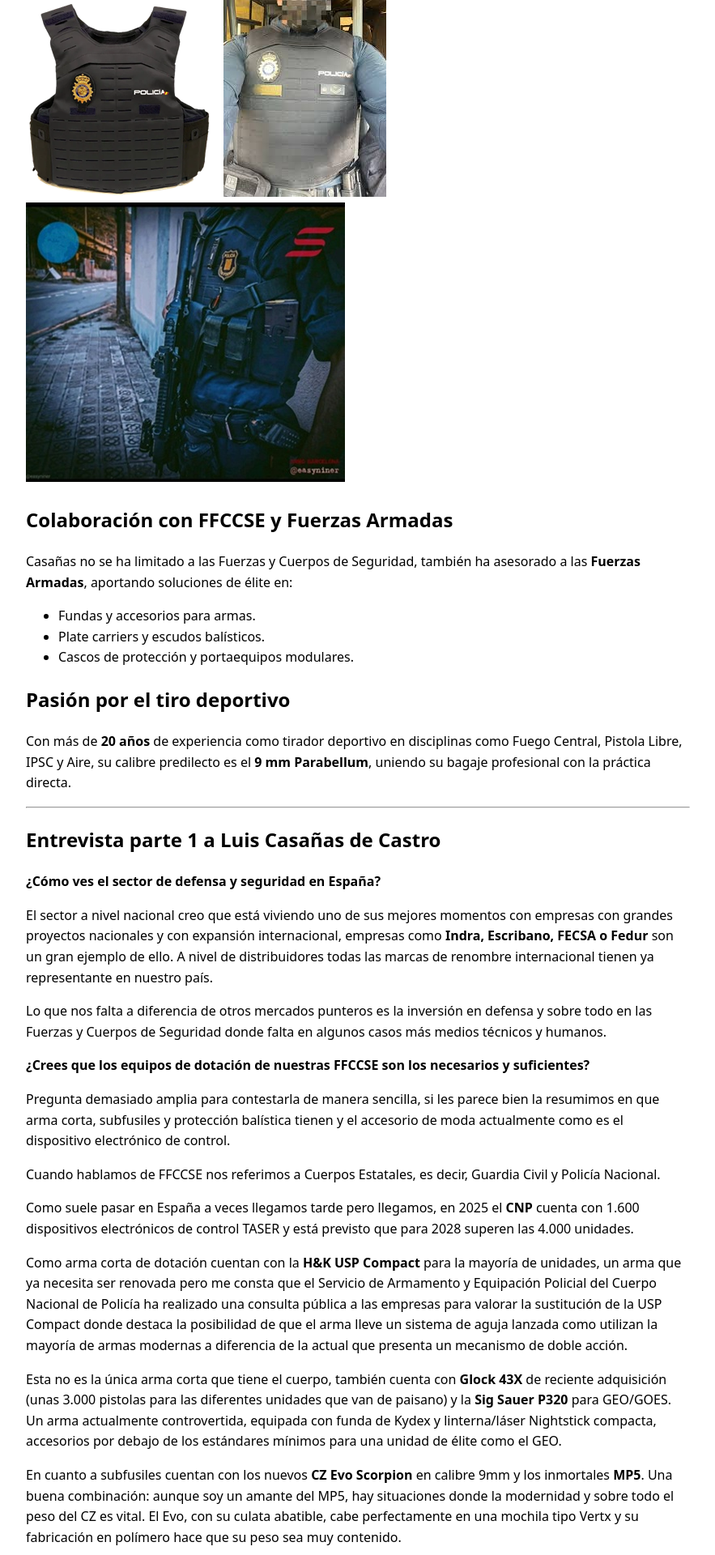
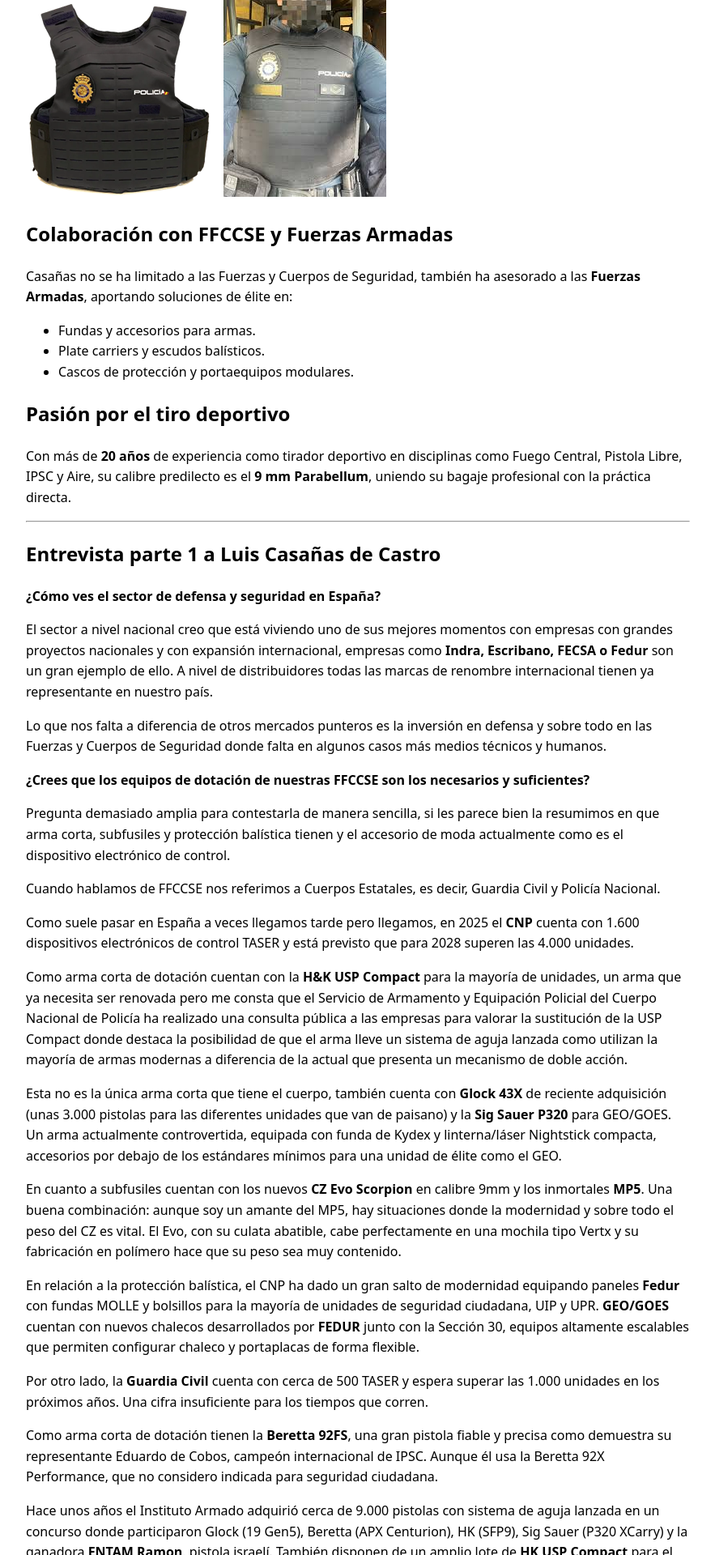
Before and after one commit to imperialdefensegroup/articulos, a Jekyll site: the page built from _posts/2025-09-04-luis-casanas-de-castro-consultor-tactico.md, in a window 1280 px wide. Shown: the part 816-2736 px from the top of the page at 81% size, without its empty margins (198-1081 px from the left). Built offline with Jekyll 4.4.1, drawn with Linux system fonts in a browser that asks for light colours.

Commit message:
Update 2025-09-04-luis-casanas-de-castro-consultor-tactico.md

```diff
--- a/_posts/2025-09-04-luis-casanas-de-castro-consultor-tactico.md
+++ b/_posts/2025-09-04-luis-casanas-de-castro-consultor-tactico.md
@@ -24,8 +24,7 @@ Su carrera comenzó en **Saborit International S.L.**, donde trabajó más de cu
 - **AXON**: gestión clave para la adopción en España del **TASER 7** y las cámaras **AXON Body 3** por la Guardia Civil, Policía Municipal de Madrid y numerosos cuerpos locales.
 - **First Spear**: principal fabricante de plate carrier, espcializado en ambientes marítimos.
 
-![Chaleco antibalas SAFARILAND con corte láser y escudo del CNP]({{ "/assets/img/chaleco.jpg" | relative_url }})  ![Agente portando chaleco de SAFARILAND oficial]({{ "/assets/img/images.jpg" | relative_url }}) ![Agente portando chaleco de SAFARILAND]({{ "/assets/img/Operativo_Safariland.jpg" | relative_url }})
-
+![Chaleco antibalas SAFARILAND con corte láser y escudo del CNP]({{ "/assets/img/chaleco.jpg" | relative_url }})  ![Agente portando chaleco de SAFARILAND oficial]({{ "/assets/img/images.jpg" | relative_url }})
 ## Colaboración con FFCCSE y Fuerzas Armadas
 
 Casañas no se ha limitado a las Fuerzas y Cuerpos de Seguridad, también ha asesorado a las **Fuerzas Armadas**, aportando soluciones de élite en:
```
